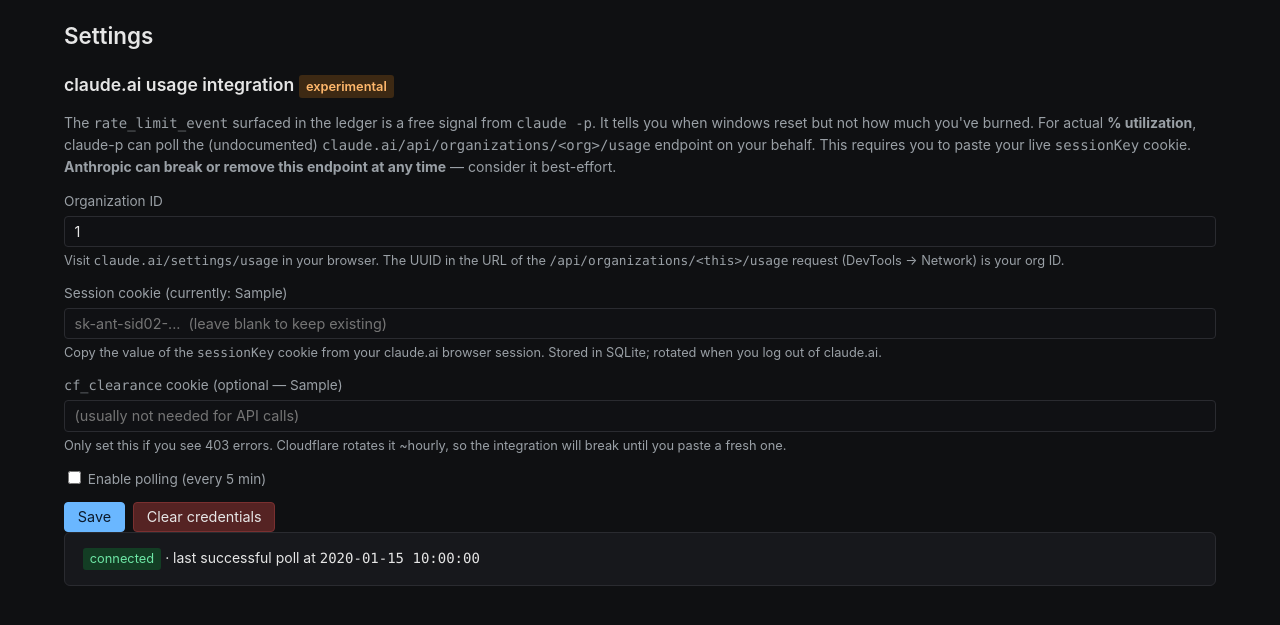
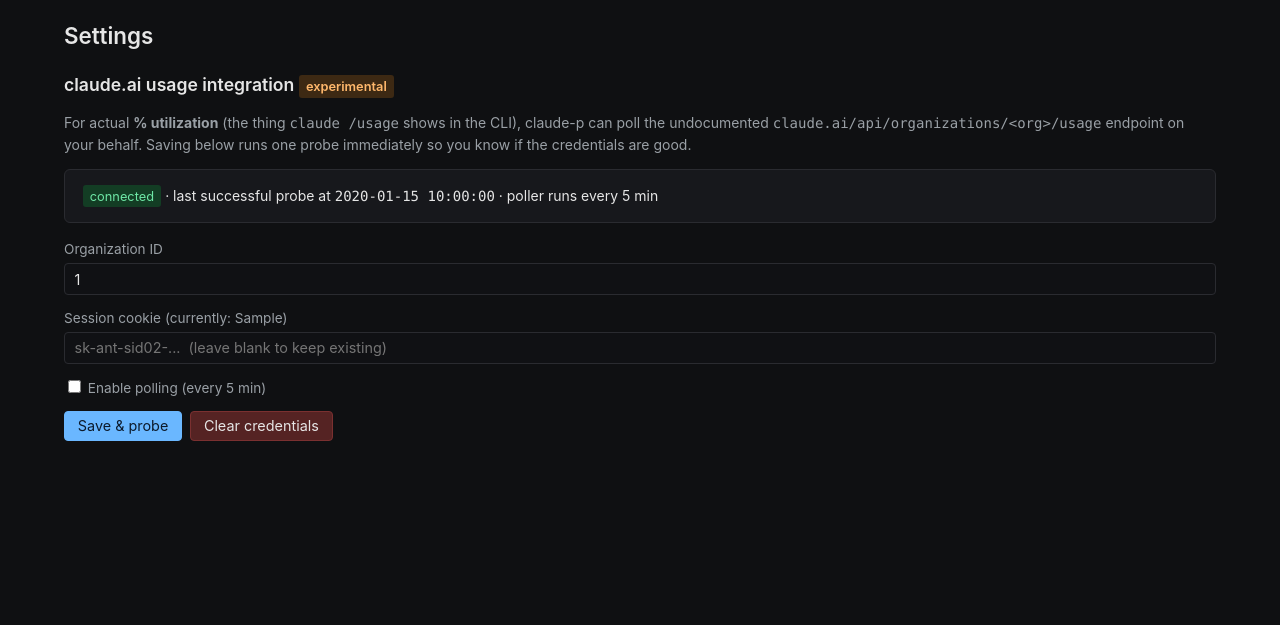
Before and after one commit to haykharut/claude-p, a Python web app: template src/claude_p/web/templates/settings.html in a window 1280 px wide. Shown: the part 51-676 px from the top of the page. Run offline with Jinja, Linux system fonts and the light colour scheme; the template is opened without the code that fills it: most values are stand-ins (such as "Sample title", 1, 10 or a date in 2020).

Commit message:
ux: claude-p dev, sync settings probe, drop budget + cf_clearance
- `claude-p dev` runs uvicorn with --reload for the iterate-fast path.
  Watches src/ for .py/.html/.css changes; templates also hot-reload
  via Jinja mtime check.
- /settings save now runs one claude.ai probe synchronously so you
  see "connected" or the actual error on redirect, instead of having
  to guess until the next 5-min tick.
- cf_clearance form field removed — the API works with just sessionKey
  and CF cookies rotate too fast to manage.
- Weekly-budget form on /ledger removed (self-declared, unenforced,
  noise). Budget plumbing stays in ledger.py in case we want a
  different signal later.

Co-Authored-By: Claude Opus 4.7 (1M context) <noreply@anthropic.com>

```diff
--- a/src/claude_p/web/templates/settings.html
+++ b/src/claude_p/web/templates/settings.html
@@ -5,23 +5,37 @@
 
 <h2>claude.ai usage integration <span class="badge warn">experimental</span></h2>
 <p class="muted">
-  The <code>rate_limit_event</code> surfaced in the ledger is a free signal from
-  <code>claude -p</code>. It tells you when windows reset but not how much you've burned.
-  For actual <strong>% utilization</strong>, claude-p can poll the (undocumented)
-  <code>claude.ai/api/organizations/&lt;org&gt;/usage</code> endpoint on your behalf.
-  This requires you to paste your live <code>sessionKey</code> cookie. <strong>Anthropic
-  can break or remove this endpoint at any time</strong> — consider it best-effort.
+  For actual <strong>% utilization</strong> (the thing <code>claude /usage</code>
+  shows in the CLI), claude-p can poll the undocumented
+  <code>claude.ai/api/organizations/&lt;org&gt;/usage</code> endpoint on your
+  behalf. Saving below runs one probe immediately so you know if the
+  credentials are good.
 </p>
+
+{% if last_ok_at and not last_error %}
+<div class="card">
+  <span class="badge ok">connected</span> · last successful probe at
+  <code>{{ last_ok_at }}</code> · poller runs every 5&nbsp;min
+</div>
+{% elif last_error %}
+<div class="card err">
+  <span class="badge err">probe failed</span>
+  <pre class="err">{{ last_error }}</pre>
+  <div class="muted" style="font-size: 0.85rem; margin-top: 0.4rem">
+    Double-check the <code>sessionKey</code> and <code>org_id</code>.
+    In your browser: DevTools → Application → Cookies → <code>sessionKey</code>
+    for the cookie; the org UUID is in the URL of the
+    <code>/api/organizations/&lt;uuid&gt;/usage</code> request on
+    <code>claude.ai/settings/usage</code>.
+  </div>
+</div>
+{% endif %}
 
 <form method="post" action="/settings/claude-ai" class="spaced">
   <div class="form-row">
     <label for="org_id">Organization ID</label>
     <input id="org_id" name="org_id" type="text" value="{{ org_id }}"
            placeholder="7c1bacad-ff70-4995-9ce4-c0781218348e" />
-    <div class="muted" style="font-size: 0.8rem; margin-top: 0.25rem">
-      Visit <code>claude.ai/settings/usage</code> in your browser. The UUID in the URL of the
-      <code>/api/organizations/&lt;this&gt;/usage</code> request (DevTools → Network) is your org ID.
-    </div>
   </div>
   <div class="form-row">
     <label for="session_key">
@@ -29,21 +43,6 @@
     </label>
     <input id="session_key" name="session_key" type="password" autocomplete="off"
            placeholder="sk-ant-sid02-...  (leave blank to keep existing)" />
-    <div class="muted" style="font-size: 0.8rem; margin-top: 0.25rem">
-      Copy the value of the <code>sessionKey</code> cookie from your claude.ai browser
-      session. Stored in SQLite; rotated when you log out of claude.ai.
-    </div>
-  </div>
-  <div class="form-row">
-    <label for="cf_clearance">
-      <code>cf_clearance</code> cookie <span class="muted">(optional — {{ cf_clearance_masked or 'not set' }})</span>
-    </label>
-    <input id="cf_clearance" name="cf_clearance" type="password" autocomplete="off"
-           placeholder="(usually not needed for API calls)" />
-    <div class="muted" style="font-size: 0.8rem; margin-top: 0.25rem">
-      Only set this if you see 403 errors. Cloudflare rotates it ~hourly,
-      so the integration will break until you paste a fresh one.
-    </div>
   </div>
   <div class="form-row">
     <label>
@@ -52,22 +51,9 @@
     </label>
   </div>
   <div class="flex-row">
-    <button type="submit" class="primary">Save</button>
+    <button type="submit" class="primary">Save &amp; probe</button>
     <button type="submit" form="clear-form" class="danger">Clear credentials</button>
   </div>
 </form>
 <form id="clear-form" method="post" action="/settings/claude-ai/clear" style="display:none"></form>
-
-{% if last_ok_at %}
-<div class="card">
-  <span class="badge ok">connected</span> · last successful poll at
-  <code>{{ last_ok_at }}</code>
-</div>
-{% endif %}
-{% if last_error %}
-<div class="card err">
-  <span class="badge err">last error</span>
-  <pre class="err">{{ last_error }}</pre>
-</div>
-{% endif %}
 {% endblock %}
```
Also changed, not shown: src/claude_p/__main__.py (+25 -0 lines), src/claude_p/api/ledger.py (+1 -11 lines), src/claude_p/api/settings.py (+3 -10 lines), src/claude_p/claude_ai.py (+2 -8 lines), src/claude_p/web/templates/ledger.html (+0 -14 lines), CHANGELOG.md.
